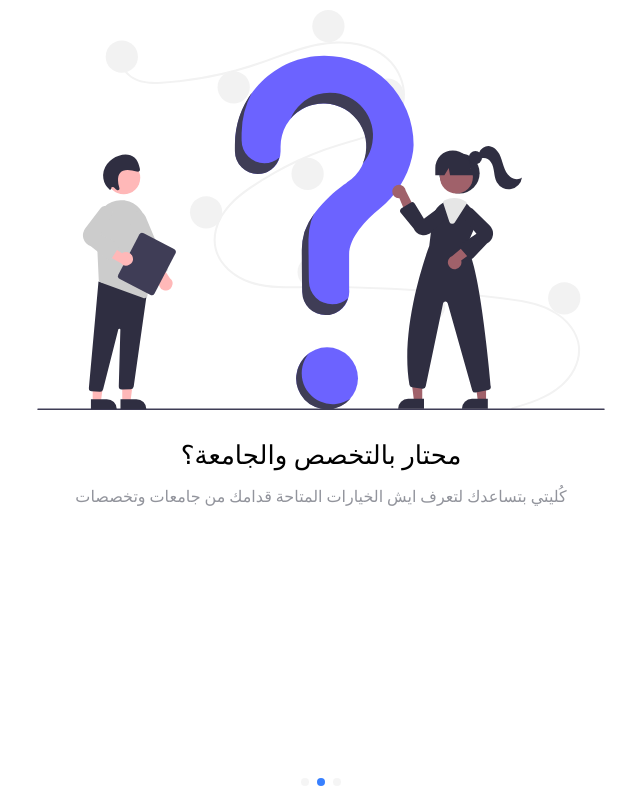
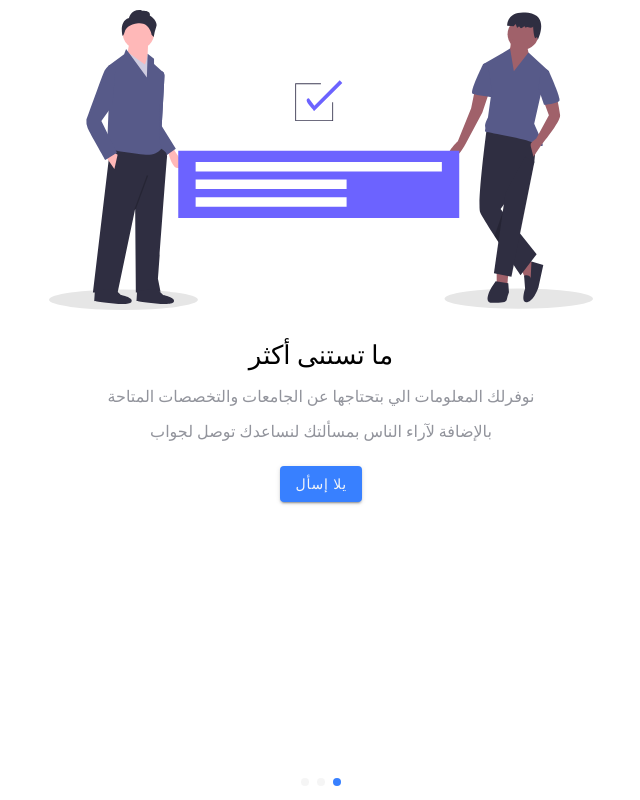
Before and after one commit to ShireenSehwail/Kolyati, a React (Create React App) app: page /myCase in a window 1280 px wide. Shown: the whole page, without its empty margins (319-959 px from the left). Built offline with nearby package versions, Linux system fonts and the light colour scheme.

Commit message:
added third slide

```diff
--- a/src/components/Slides/FirstSlide/FirstSlide.tsx
+++ b/src/components/Slides/FirstSlide/FirstSlide.tsx
@@ -18,7 +18,7 @@ return(
       <h1>مرحباً بك في كُليتي</h1>
       </IonText>
       <IonText color="medium">
-        <h6>هل شارفت على التخرج ولم تحدد طريقك الدراسي؟</h6>
+        <h6>هل شارفت على التخرج ولم تحدد طريقك الجامعي؟</h6>
       </IonText>
     </IonCol>
   </IonRow>
--- a/src/components/Slides/SecondSlide/SecondSlide.tsx
+++ b/src/components/Slides/SecondSlide/SecondSlide.tsx
@@ -18,7 +18,7 @@ return(
       <h1>محتار بالتخصص والجامعة؟</h1>
       </IonText>
       <IonText color="medium">
-        <h6>كُليتي بتساعدك لتعرف ايش الخيارات المتاحة قدامك من جامعات وتخصصات</h6>
+        <h6>خلصت توجيهي وبدك تدخل تخصص بس مش عارف ايش تختار؟</h6>
       </IonText>
     </IonCol>
   </IonRow>
--- /dev/null
+++ b/src/components/Slides/ThirdSlide/ThirdSlide.module.css
@@ -0,0 +1,11 @@
+.rowStyle
+{
+height: 300px;
+}
+@media only screen and (max-width: 600px){
+    .rowStyle
+    {
+    height: 250px;
+    margin-bottom: 50px;
+    }
+}
--- /dev/null
+++ b/src/components/Slides/ThirdSlide/ThirdSlide.tsx
@@ -0,0 +1,37 @@
+import { IonButton, IonCol, IonContent, IonGrid, IonImg, IonRow, IonText } from '@ionic/react';
+import React from 'react';
+import classes from './ThirdSlide.module.css';
+const ThirdSlide:
+React.FC=()=>{
+return(
+<IonContent>
+<IonGrid>
+  <IonRow  >
+    <IonCol >
+    <IonImg className={classes.rowStyle} src={require("../../../res/ThirdSlide.svg")}/>
+    </IonCol>
+  </IonRow>
+  <IonRow>
+    <IonCol>
+      <IonText>
+      <h1>ما تستنى أكثر</h1>
+      </IonText>
+      <IonText color="medium">
+        <h6>نوفرلك المعلومات الي بتحتاجها عن الجامعات والتخصصات المتاحة</h6>
+        <h6>بالإضافة لآراء الناس بمسألتك لنساعدك توصل لجواب</h6>
+      </IonText>
+    </IonCol>
+  </IonRow>
+  <IonRow>
+    <IonCol>
+      <IonButton color="primary">
+        <IonText color="light">
+        يلا إسأل
+        </IonText>
+      </IonButton>
+    </IonCol>
+  </IonRow>
+</IonGrid>
+</IonContent>
+  )}
+export default ThirdSlide;
--- a/src/components/Welcome/Welcome.tsx
+++ b/src/components/Welcome/Welcome.tsx
@@ -2,10 +2,11 @@ import {   IonContent, IonPage, IonSlide, IonSlides } from "@ionic/react";
 import React from "react";
 import FirstSlide from "../Slides/FirstSlide/FirstSlide";
 import SecondSlide from "../Slides/SecondSlide/SecondSlide";
+import ThirdSlide from "../Slides/ThirdSlide/ThirdSlide";
 
 
  const Welcome :React.FC=()=>{const slideOpts = {
-    initialSlide: 1,
+    initialSlide: 2,
     speed: 400
   };
   const style={
@@ -22,7 +23,7 @@ import SecondSlide from "../Slides/SecondSlide/SecondSlide";
         <SecondSlide/>
       </IonSlide>
       <IonSlide>
-        <h1>Slide 3</h1>
+        <ThirdSlide/>
       </IonSlide>
     </IonSlides>
   </IonContent>
```
Also changed, not shown: src/res/ThirdSlide.svg (added).
